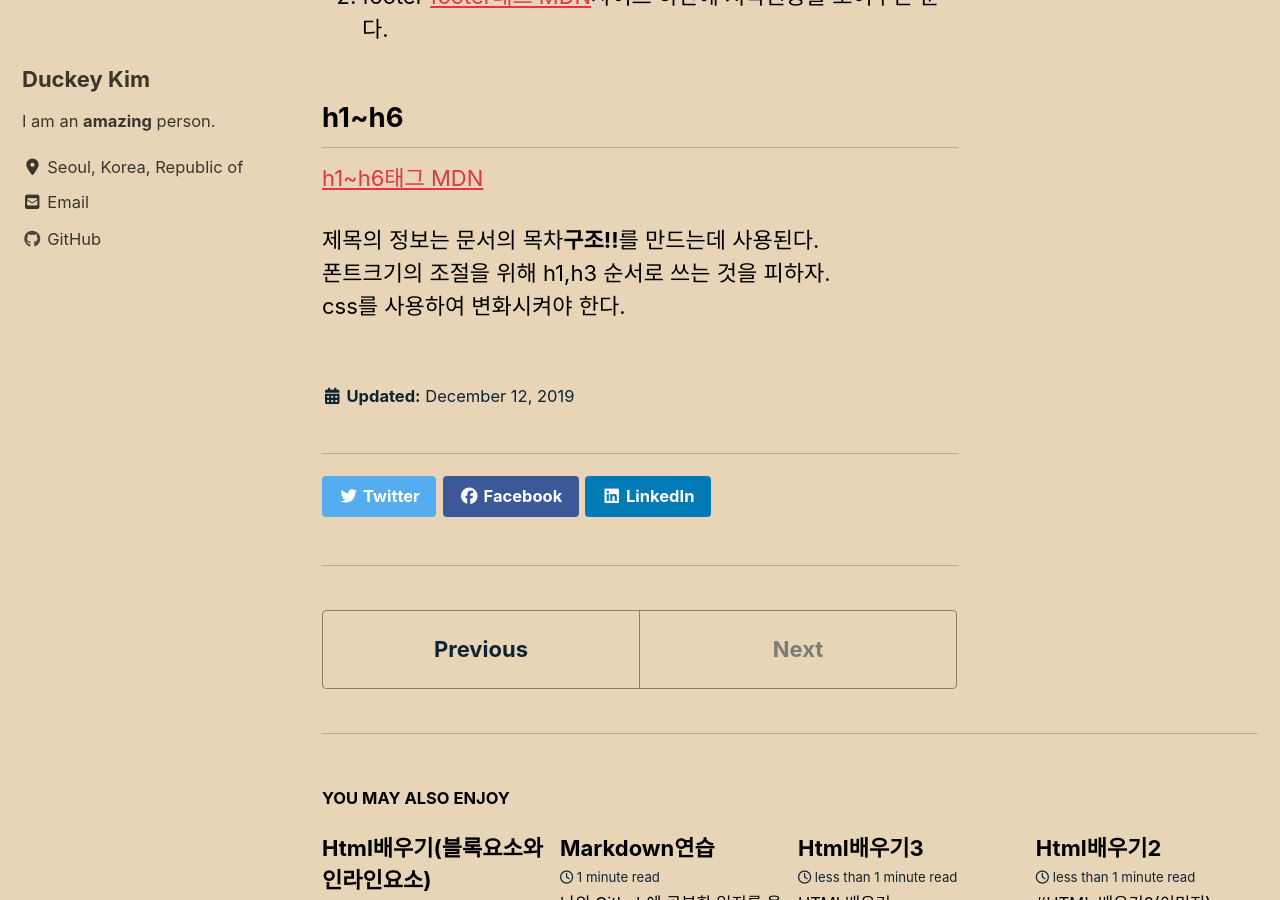
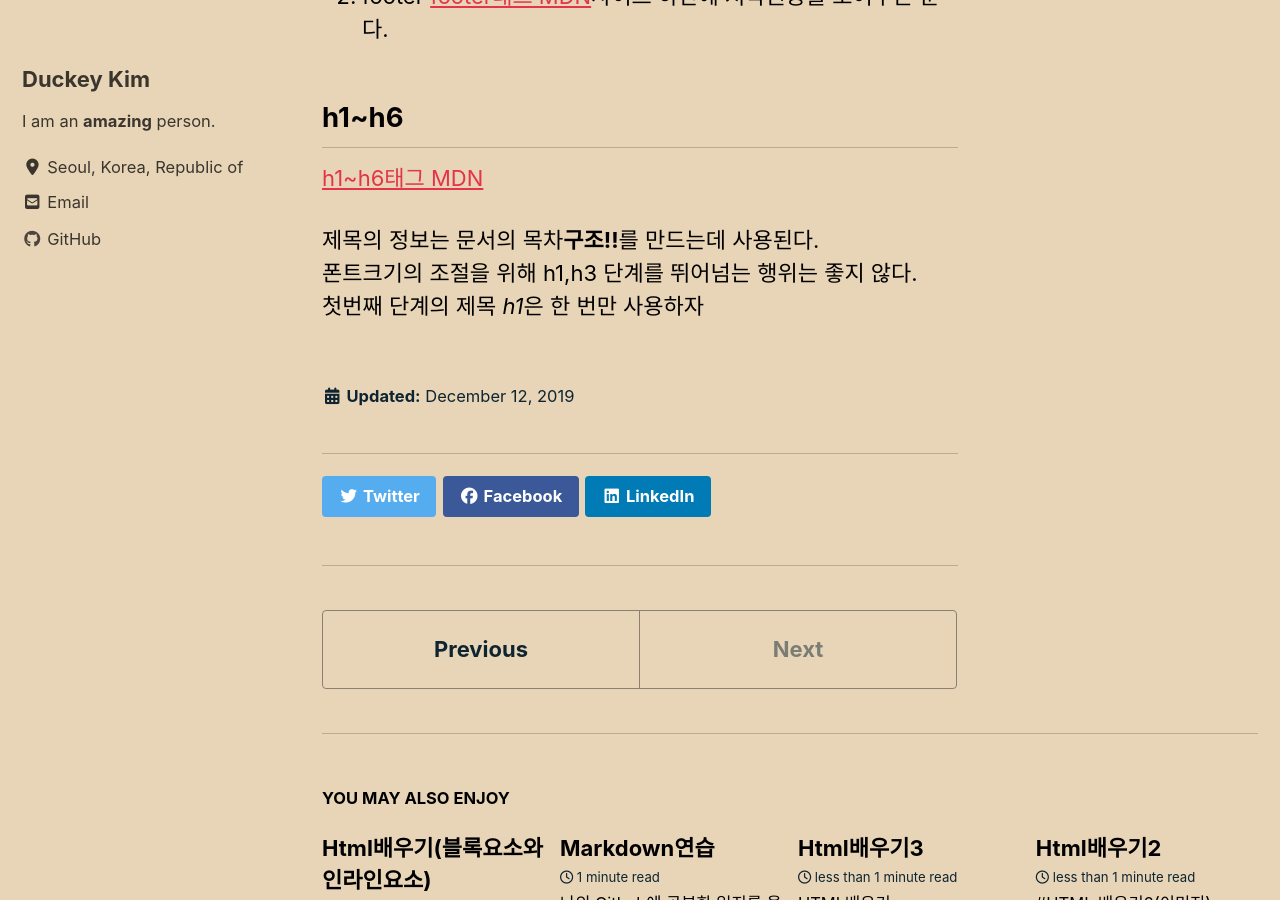
Before and after one commit to duckey-kim/duckey-kim.github.io, a Jekyll site: the page built from _posts/2019-12-12-HTML배우기(태크).md, in a window 1280 px wide and 900 px high, scrolled down 2859 px. Built offline with Jekyll 4.4.1, drawn with Linux system fonts in a browser that asks for light colours; cached includes are drawn as plain includes; nearby versions of some CDN libraries.

Commit message:
changed code part

```diff
--- a/_posts/2019-12-12-HTML배우기(태크).md
+++ b/_posts/2019-12-12-HTML배우기(태크).md
@@ -82,5 +82,5 @@ div는 의미없는 태그로 분류할려고 사용하나
 [h1~h6태그 MDN](https://developer.mozilla.org/ko/docs/Web/HTML/Element/Heading_Elements)
 
 제목의 정보는 문서의 목차**구조!!**를 만드는데 사용된다.
-폰트크기의 조절을 위해 h1,h3 순서로 쓰는 것을 피하자.
-css를 사용하여 변화시켜야 한다.
+폰트크기의 조절을 위해 h1,h3 단계를 뛰어넘는 행위는 좋지 않다.
+첫번째 단계의 제목 *h1*은 한 번만 사용하자
```
Also changed, not shown: _posts/2019-12-07-MarkDown연습.md (+15 -0 lines).
